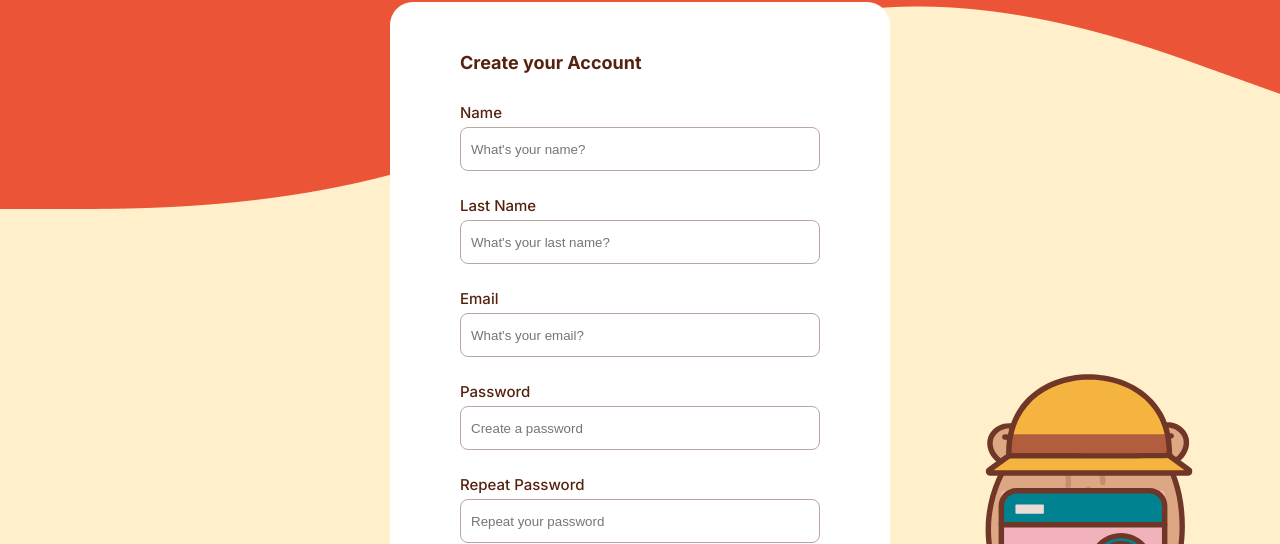
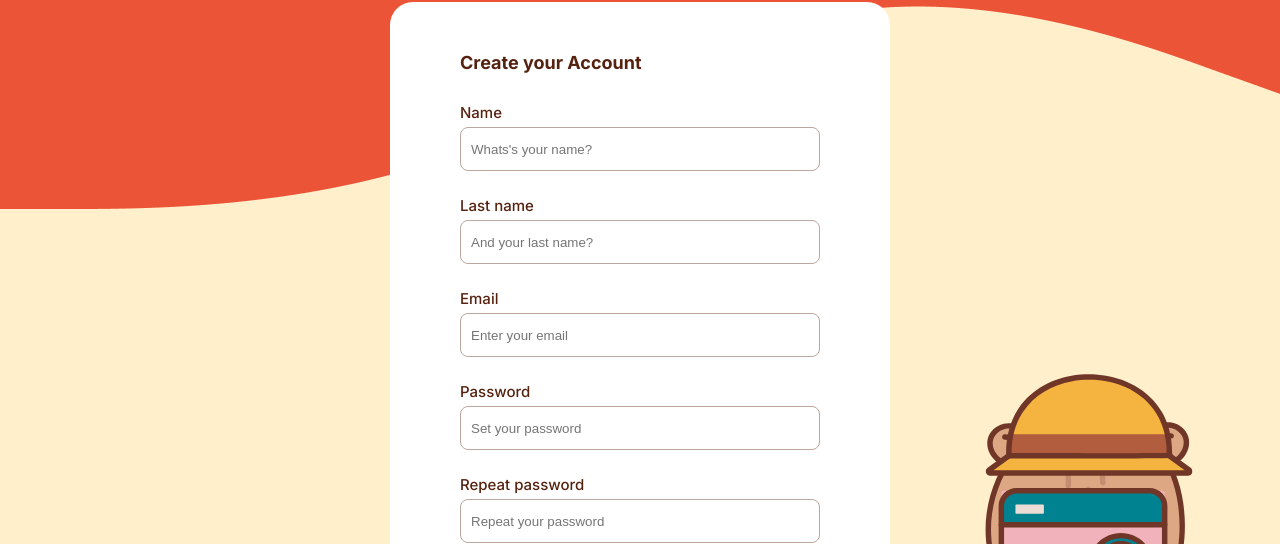
Before and after one commit to strikerout/CAPITRAVEL_FE, a React (Vite) app: page /register in a window 1280 px wide. Shown: the part 98-642 px from the top of the page. Built offline with nearby package versions, Linux system fonts and the light colour scheme; a web font is replaced by a local one.

Commit message:
respect to old format

```diff
--- a/src/pages/Register.jsx
+++ b/src/pages/Register.jsx
@@ -13,8 +13,47 @@ export const Register = () => {
     const [emailSent, setEmailSent] = useState(false); // Nuevo estado para controlar el envío del correo
 
     const validateFields = () => {
-        const newErrors = { name: '', lastname: '', email: '', passwordA: '', passwordB: '' };
-        // ... (el código de validación sigue igual)
+        const newErrors = { name: '', lastname: '', email: '', passwordA: '', passwordB: ''};
+
+        const regexName = /^[a-zA-Z\s]+$/;
+
+        if(!newUser.name) newErrors.name = "Name is required";
+        else if(newUser.name.length < 3 || newUser.name.length > 32){
+            newErrors.name = 'Name must be between 3 and 32 characters.';
+        }
+        else if(!regexName.test(newUser.name)){
+            newErrors.name = 'Name can only have letters and spaces';
+        }
+
+
+        if(!newUser.lastname) newErrors.lastname= "Last name is required";
+        else if(newUser.lastname.length < 3 || newUser.lastname.length > 32){
+            newErrors.lastname = 'Last name must be between 3 and 32 characters.';
+        }
+        else if(!regexName.test(newUser.lastname)){
+            newErrors.lastname = 'Last name can only have letters and spaces';
+        }
+
+        const regexEmail = /^[a-zA-Z0-9._%+-]+@[a-zA-Z0-9.-]+\.[a-zA-Z]{2,}$/;
+        if(!newUser.email) newErrors.email = "Email is required"
+        else if(!regexEmail.test(newUser.email)){ newErrors.email= "Use a valid email";}
+
+
+        const regexPassword = /^(?=.*[a-z])(?=.*[A-Z])(?=.*\d)(?=.*[@$!%*?&])[A-Za-z\d@$!%*?&]{8,}$/;
+
+        if(!newUser.passwordA) newErrors.passwordA = "Password is required"
+        else if( newUser.passwordA.length < 8 || newUser.passwordA.length > 64){
+            newErrors.passwordA = "Password must be between 8 and 64 characters long"
+        }
+        else if(!regexPassword.test(newUser.passwordA)){
+            newErrors.passwordA = "Password must include: uppercase, lowercase, number, and special character.."
+        }
+
+
+        if (!newUser.passwordB) newErrors.passwordB = "Capi needs you to repeat your password"
+        else if( newUser.passwordA !== newUser.passwordB){
+            newErrors.passwordB = "Capi needs you to repeat the same password"
+        }
         setErrors(newErrors);
         return Object.values(newErrors).every((error) => error === '');
     };
@@ -119,16 +158,15 @@ export const Register = () => {
         setNewUser({ name: '', lastname: '', email: '', passwordA: '', passwordB: '' });
     };
 
+
   return (
     <>
-            {loading ? <Loading /> : null}
+    {loading ? <Loading/> : null}
     <div>
-                <img src="/orange_wave_desktop.png" className="topWave" alt="" />
-                <div className="formNavigate" onClick={() => navigate('/')}>
-                    <svg xmlns="http://www.w3.org/2000/svg" viewBox="0 0 24 24">
-                        <path fill="none" stroke="currentColor" strokeLinecap="round" strokeLinejoin="round" strokeWidth="1.5" d="m14 7l-5 5l5 5" className="beige" />
-                    </svg>
-                    <h4 className="beige">Back to home</h4>
+        <img src="/orange_wave_desktop.png" className='topWave' alt="" />
+        <div className='formNavigate' onClick={()=>navigate('/')}>
+                <svg xmlns="http://www.w3.org/2000/svg"  viewBox="0 0 24 24"><path fill="none" stroke="currentColor" strokeLinecap="round" strokeLinejoin="round" strokeWidth="1.5" d="m14 7l-5 5l5 5" className='beige'/></svg>
+                <h4 className='beige'>Back to home</h4>
             </div>
         <form className='registerLoginForm' onSubmit={handleSubmit}>
             <div className='formHeader'>
@@ -140,82 +178,75 @@ export const Register = () => {
                 <label htmlFor='name'>Name</label>
                 <input
                     type="text"
-                            placeholder="What's your name?"
+                    placeholder="Whats's your name?"
                     name='name'
                     id='name'
                     value={newUser.name}
                     onChange={(e) =>
-                                setNewUser({ ...newUser, name: e.target.value })
-                            } />
+                        setNewUser({...newUser, name: e.target.value})
+                    }/>
                 {errors.name && <p className="error">{errors.name}</p>}
             </div>
-
             <div>
-                        <label htmlFor='lastname'>Last Name</label>
+                <label htmlFor='lastname'>Last name</label>
                 <input
                     type="text"
-                            placeholder="What's your last name?"
+                    placeholder="And your last name?"
                     name='lastname'
                     id='lastname'
                     value={newUser.lastname}
                     onChange={(e) =>
-                                setNewUser({ ...newUser, lastname: e.target.value })
-                            } />
+                        setNewUser({...newUser, lastname: e.target.value})
+                    }/>
                 {errors.lastname && <p className="error">{errors.lastname}</p>}
             </div>
-
             <div>
                 <label htmlFor='email'>Email</label>
                 <input
                     type="email"
-                            placeholder="What's your email?"
+                    placeholder="Enter your email"
                     name='email'
                     id='email'
                     value={newUser.email}
                     onChange={(e) =>
-                                setNewUser({ ...newUser, email: e.target.value })
-                            } />
+                        setNewUser({...newUser, email: e.target.value})
+                    }/>
                 {errors.email && <p className="error">{errors.email}</p>}
             </div>
-
             <div>
-                        <label htmlFor='passwordA'>Password</label>
+                <label htmlFor='password'>Password</label>
                 <input
                     type="password"
-                            placeholder="Create a password"
-                            name='passwordA'
-                            id='passwordA'
+                    placeholder="Set your password"
+                    name='password'
+                    id='password'
                     value={newUser.passwordA}
                     onChange={(e) =>
-                                setNewUser({ ...newUser, passwordA: e.target.value })
-                            } />
+                        setNewUser({...newUser, passwordA: e.target.value})
+                    }/>
                 {errors.passwordA && <p className="error">{errors.passwordA}</p>}
             </div>
-
             <div>
-                        <label htmlFor='passwordB'>Repeat Password</label>
+                <label htmlFor='rePassword'>Repeat password</label>
                 <input
                     type="password"
                     placeholder="Repeat your password"
-                            name='passwordB'
-                            id='passwordB'
+                    name='repassword'
+                    id='rePassword'
                     value={newUser.passwordB}
                     onChange={(e) =>
-                                setNewUser({ ...newUser, passwordB: e.target.value })
-                            } />
+                        setNewUser({...newUser, passwordB: e.target.value})
+                    }/>
                 {errors.passwordB && <p className="error">{errors.passwordB}</p>}
             </div>
 
             <PrimaryButton type="submit">Create Account</PrimaryButton>
             <Link to={"/login"}>Log in</Link>
         </form>
-                {emailSent && (
-                    <div>
-                        <p>An email has been sent to your inbox. Please check it.</p>
-                    </div>
-                )}
-                <img src="/capi_photo.svg" className="buttonImg" alt="" />
+        <img src="/capi_photo.svg"  className='buttonImg' alt="" />
+
     </div>
     </>
-    );
-};
+
+  )
+}
```
Lines whose indentation alone changed are shown as unchanged.
